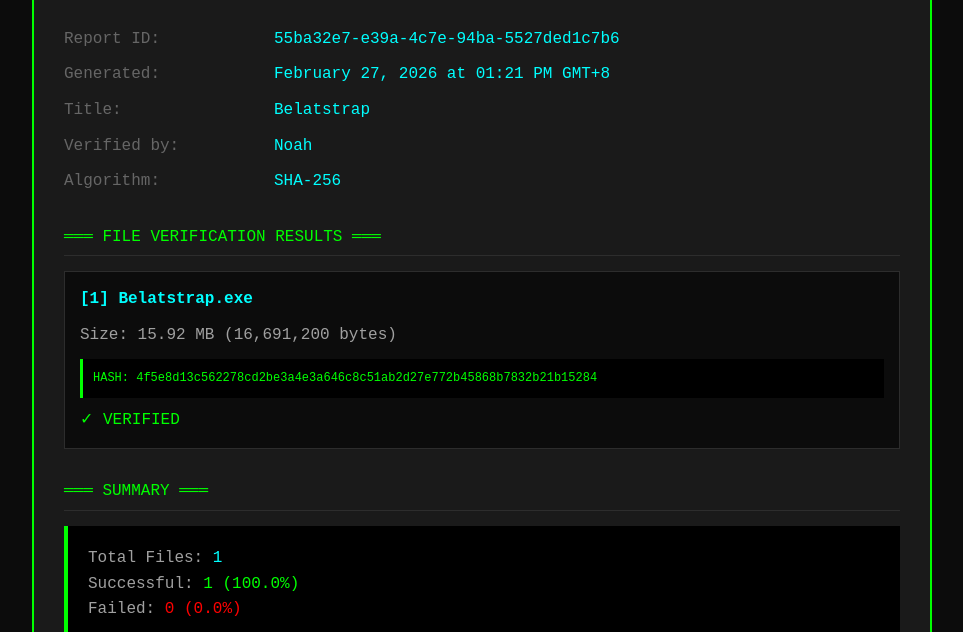
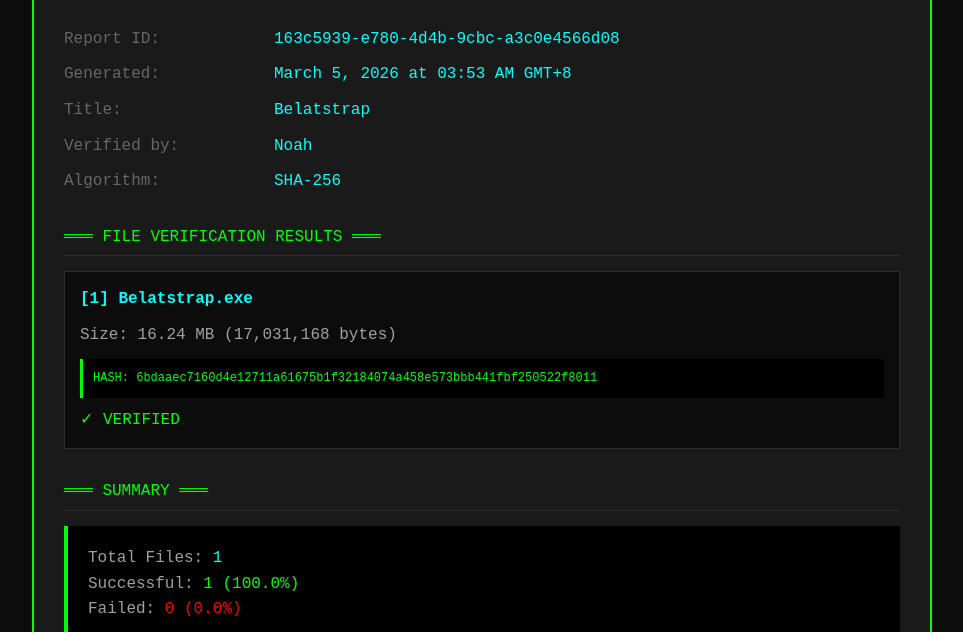
Before and after one commit to inskepert67-commits/Hashed, a plain HTML site: page index.html in a window 1280 px wide. Shown: the part 168-800 px from the top of the page, without its empty margins (158-1121 px from the left). Drawn offline with Linux system fonts and the light colour scheme.

Commit message:
Update index.html

```diff
--- a/index.html
+++ b/index.html
@@ -80,10 +80,10 @@
     <div class="section">
       <div class="info-grid">
         <div class="info-label">Report ID:</div>
-        <div class="info-value">55ba32e7-e39a-4c7e-94ba-5527ded1c7b6</div>
+        <div class="info-value">163c5939-e780-4d4b-9cbc-a3c0e4566d08</div>
 
         <div class="info-label">Generated:</div>
-        <div class="info-value">February 27, 2026 at 01:21 PM GMT+8</div>
+        <div class="info-value">March 5, 2026 at 03:53 AM GMT+8</div>
 
 
         <div class="info-label">Title:</div>
@@ -109,9 +109,9 @@
 
         <div class="file-card">
           <div class="file-name">[1] Belatstrap.exe</div>
-          <div>Size: 15.92 MB (16,691,200 bytes)</div>
+          <div>Size: 16.24 MB (17,031,168 bytes)</div>
 
-            <div class="file-hash">HASH: 4f5e8d13c562278cd2be3a4e3a646c8c51ab2d27e772b45868b7832b21b15284</div>
+            <div class="file-hash">HASH: 6bdaaec7160d4e12711a61675b1f32184074a458e573bbb441fbf250522f8011</div>
             <div class="status-success">✓ VERIFIED</div>
 
         </div>
```
